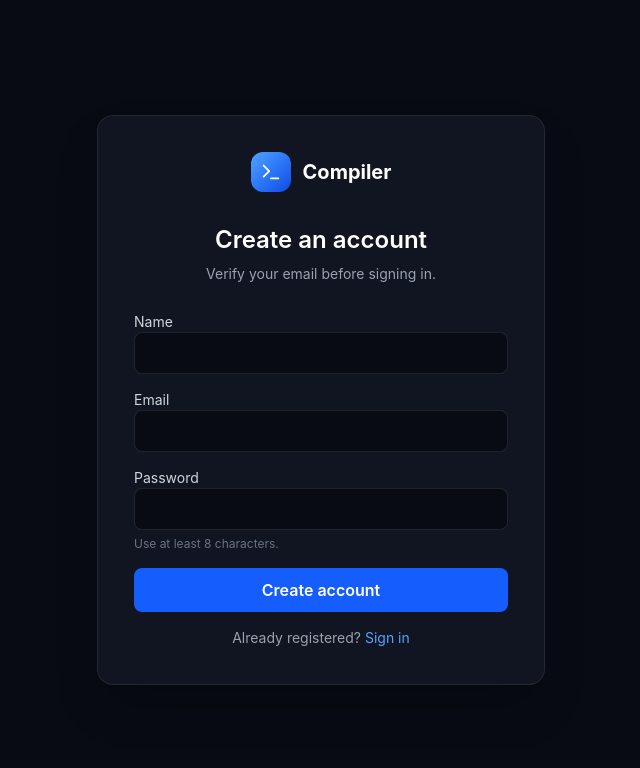
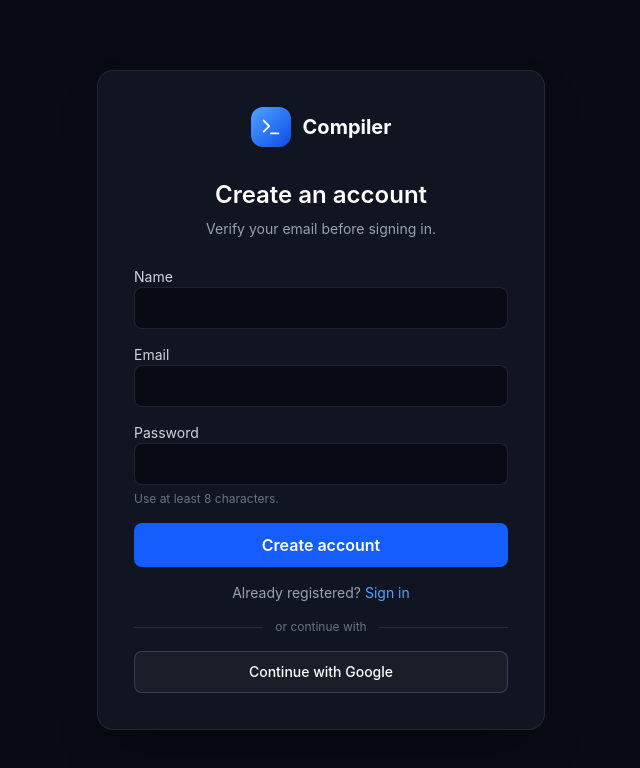
Before and after one commit to rahulc34/online-compiler-backend-, a React (Vite) app: page /signup in a window 1280 px wide. Shown: the top 768 px of the page, without its empty margins (319-959 px from the left). Built offline with nearby package versions, Linux system fonts and the light colour scheme; no server answers.

Commit message:
feat(auth): enhance signup and login forms with Google authentication options

```diff
--- a/src/features/auth/pages/Login.tsx
+++ b/src/features/auth/pages/Login.tsx
@@ -68,21 +68,6 @@ function Login() {
         )}
         <FormError message={error} />
 
-        <button
-          type="button"
-          onClick={handleGoogleLogin}
-          disabled={isAuthLoading}
-          className="w-full rounded-lg border border-white/15 bg-white/[0.04] px-4 py-2.5 text-sm font-medium hover:bg-white/[0.08] disabled:cursor-wait disabled:opacity-50"
-        >
-          Continue with Google
-        </button>
-
-        <div className="flex items-center gap-3 text-xs text-gray-500">
-          <span className="h-px flex-1 bg-white/10" />
-          or continue with email
-          <span className="h-px flex-1 bg-white/10" />
-        </div>
-
         <form onSubmit={handleSubmit} className="space-y-4">
           <label className="block space-y-1.5 text-sm">
             <span className="text-gray-300">Email</span>
@@ -136,6 +121,21 @@ function Login() {
             Sign up
           </Link>
         </p>
+
+        <div className="flex items-center gap-3 text-xs text-gray-500">
+          <span className="h-px flex-1 bg-white/10" />
+          or continue with
+          <span className="h-px flex-1 bg-white/10" />
+        </div>
+
+        <button
+          type="button"
+          onClick={handleGoogleLogin}
+          disabled={isAuthLoading}
+          className="w-full rounded-lg border border-white/15 bg-white/[0.04] px-4 py-2.5 text-sm font-medium transition hover:border-white/25 hover:bg-white/[0.08] focus-visible:outline-none focus-visible:ring-2 focus-visible:ring-blue-400/70 disabled:cursor-wait disabled:opacity-50"
+        >
+          Continue with Google
+        </button>
       </div>
     </AuthLayout>
   );
--- a/src/features/auth/pages/Signup.tsx
+++ b/src/features/auth/pages/Signup.tsx
@@ -3,6 +3,7 @@ import { Link, useNavigate } from "react-router-dom";
 
 import AuthLayout, { FormError } from "../components/AuthLayout";
 import { useAuth } from "../hooks/useAuth";
+import { authApi } from "../services/auth.api";
 
 function Signup() {
   const { signup } = useAuth();
@@ -37,11 +38,22 @@ function Signup() {
     }
   };
 
+  const handleGoogleSignup = () => {
+    setError("");
+
+    try {
+      window.location.assign(authApi.googleAuthUrl);
+    } catch {
+      setError("Unable to start Google sign-up. Please try again.");
+    }
+  };
+
   return (
     <AuthLayout
       title="Create an account"
       description="Verify your email before signing in."
     >
+      <div className="space-y-4">
         <form onSubmit={handleSubmit} className="space-y-4">
           <FormError message={error} />
 
@@ -92,6 +104,7 @@ function Signup() {
           >
             {isSubmitting ? "Creating account..." : "Create account"}
           </button>
+        </form>
 
         <p className="text-center text-sm text-gray-400">
           Already registered?{" "}
@@ -99,7 +112,22 @@ function Signup() {
             Sign in
           </Link>
         </p>
-      </form>
+
+        <div className="flex items-center gap-3 text-xs text-gray-500">
+          <span className="h-px flex-1 bg-white/10" />
+          or continue with
+          <span className="h-px flex-1 bg-white/10" />
+        </div>
+
+        <button
+          type="button"
+          onClick={handleGoogleSignup}
+          disabled={isSubmitting}
+          className="w-full rounded-lg border border-white/15 bg-white/[0.04] px-4 py-2.5 text-sm font-medium transition hover:border-white/25 hover:bg-white/[0.08] focus-visible:outline-none focus-visible:ring-2 focus-visible:ring-blue-400/70 disabled:cursor-wait disabled:opacity-50"
+        >
+          Continue with Google
+        </button>
+      </div>
     </AuthLayout>
   );
 }
```
Lines whose indentation alone changed are shown as unchanged.
